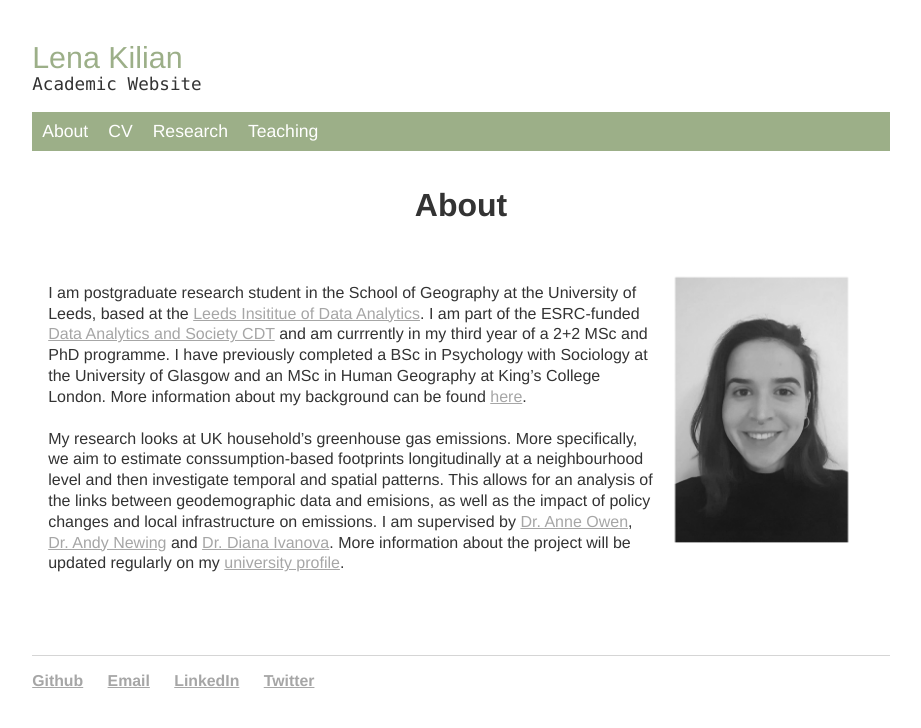
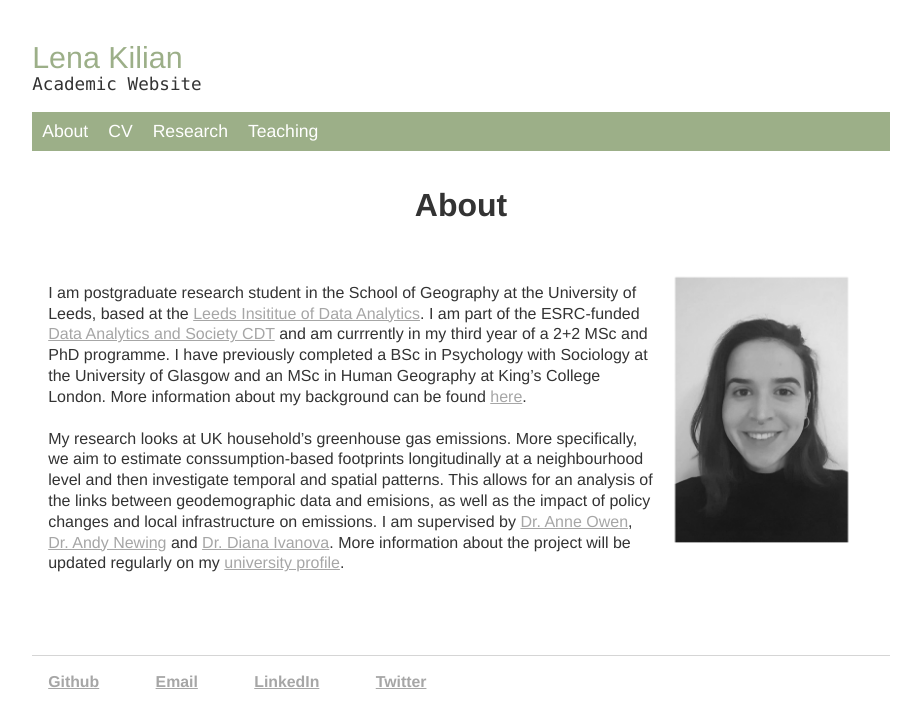
Before and after one commit to lena-kilian/lena-kilian.github.io, a Jekyll site: the page built from index.md, in a window 1280 px wide. Shown: the top 728 px of the page, without its empty margins (179-1100 px from the left). Built offline with Jekyll 4.4.1, drawn with Linux system fonts in a browser that asks for light colours; our own code applies the rules of GitHub Pages for plain Markdown files.

Commit message:
Update main.css

```diff
--- a/css/main.css
+++ b/css/main.css
@@ -153,6 +153,14 @@ p {
     padding: 2.5px 16px;
 }
 
+li {
+    font-size: 1em;
+    line-height: 1.3em;
+    font-family:'Helvetica Neue';
+    color: #333;
+    padding: 2.5px 16px;
+}
+
 code {
     background-color: #f4f4f4;
 }
```
